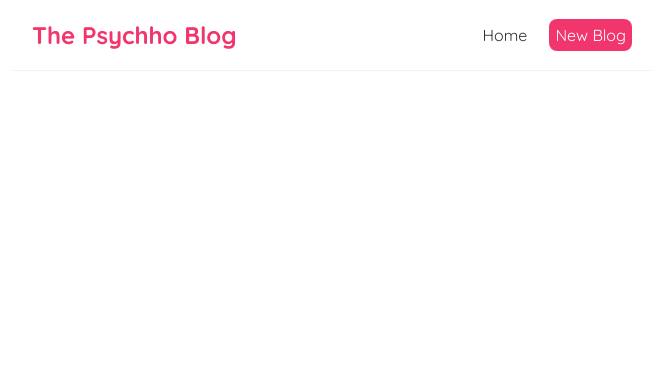
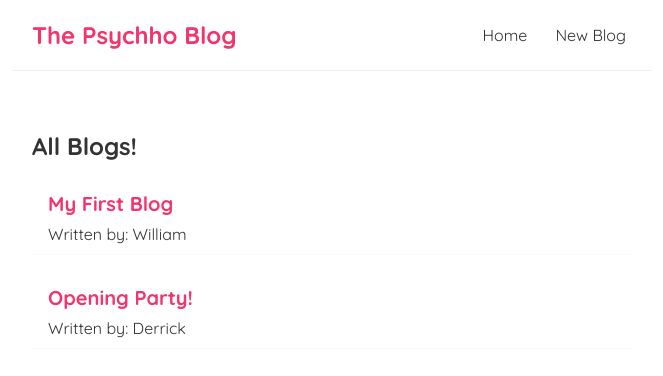
Before and after one commit to famousfields/FirstReactProject, a React (Create React App) app: page / in a window 1280 px wide. Shown: the top 376 px of the page, without its empty margins (308-971 px from the left). Built offline with nearby package versions, Linux system fonts and the light colour scheme; data requests are answered from the project's data file.

Commit message:
Throw and catch

```diff
--- a/src/BlogList.js
+++ b/src/BlogList.js
@@ -1,4 +1,4 @@
-const BlogList = ({blogs, title, handleDelete}) => {
+const BlogList = ({blogs, title}) => {
 
     return (
         <div className="blog-list">
@@ -7,7 +7,6 @@ const BlogList = ({blogs, title, handleDelete}) => {
                 <div className='blog-preview' key = {blog.id}>
                     <h2>{blog.title}</h2>
                     <p>Written by: {blog.author}</p>
-                    <button onClick  = {() => handleDelete(blog.id)}>delete blog</button>
                 </div>
             ))}
         </div>
--- a/src/Home.js
+++ b/src/Home.js
@@ -5,30 +5,43 @@ import BlogList from './BlogList';
 const Home = () => {
 
     const [blogs, setBlogs] = useState(null);
-    //const [isPending, setIsPending] = useState(true);
+    const [isPending, setIsPending] = useState(true);
+    const [error, setError] = useState(null);
 
     //runs every render, unless you put '[]' after function
     //fetches data data
-    useEffect(() =>
-    {
-        fetch('http://localhost:8000/blogs')
-            .then(response => {
-                return response.json()
+    useEffect(() => {
+        setTimeout(() =>{
+            fetch('http://localhost:8000/blogs')//fetch from database (this endpoint was available to us after watching the database from a command in the terminal)
+            .then(response => {//check to see if there was a proper response from the data base...
+                if(!response.ok){
+                    throw Error('Could not fetch data for that resource');
+                }
+                return response.json();
             })
             .then((data) => {
-                console.log(data);
+                setBlogs(data);// sets blogs to that data
+                setIsPending(false);
+                setError(null);
             })
+            .catch(error => {// catches any kind of network error
+                setError(error.message);
+                if(error.message)
+                {
+                    setIsPending(false);
+                }
+            })
+        }, 1000)
+
+
     }, []);
 
-    const handleDelete = (id) => {
-        const newBlogs = blogs.filter(blog => blog.id !== id);
-        setBlogs(newBlogs);
-    }
 
     return (
         <div className="Home">
-            {/* {isPending && <div>Loading...</div>} */}
-          {/* {blogs && <BlogList blogs = {blogs} title = "All Blogs!" handleDelete = {handleDelete}/>} */}
+            {error && <div>{error}</div>}
+            {isPending && <div>Loading...</div>}
+            {blogs && <BlogList blogs = {blogs} title = "All Blogs!"/>}
         </div>
     );
 }
--- a/src/NavBar.js
+++ b/src/NavBar.js
@@ -6,11 +6,7 @@ const Navbar = () => {
             <h1>The Psychho Blog</h1>
             <div className="links">
                 <a href = {"/Home"}>Home</a>
-                <a href = "/create" style={{
-                    color:"white",
-                    backgroundColor:'#f1356d',
-                    borderRadius: '8px'
-                }}>New Blog</a>
+                <a href = "/create">New Blog</a>
             </div>
         </nav>
      );
```
